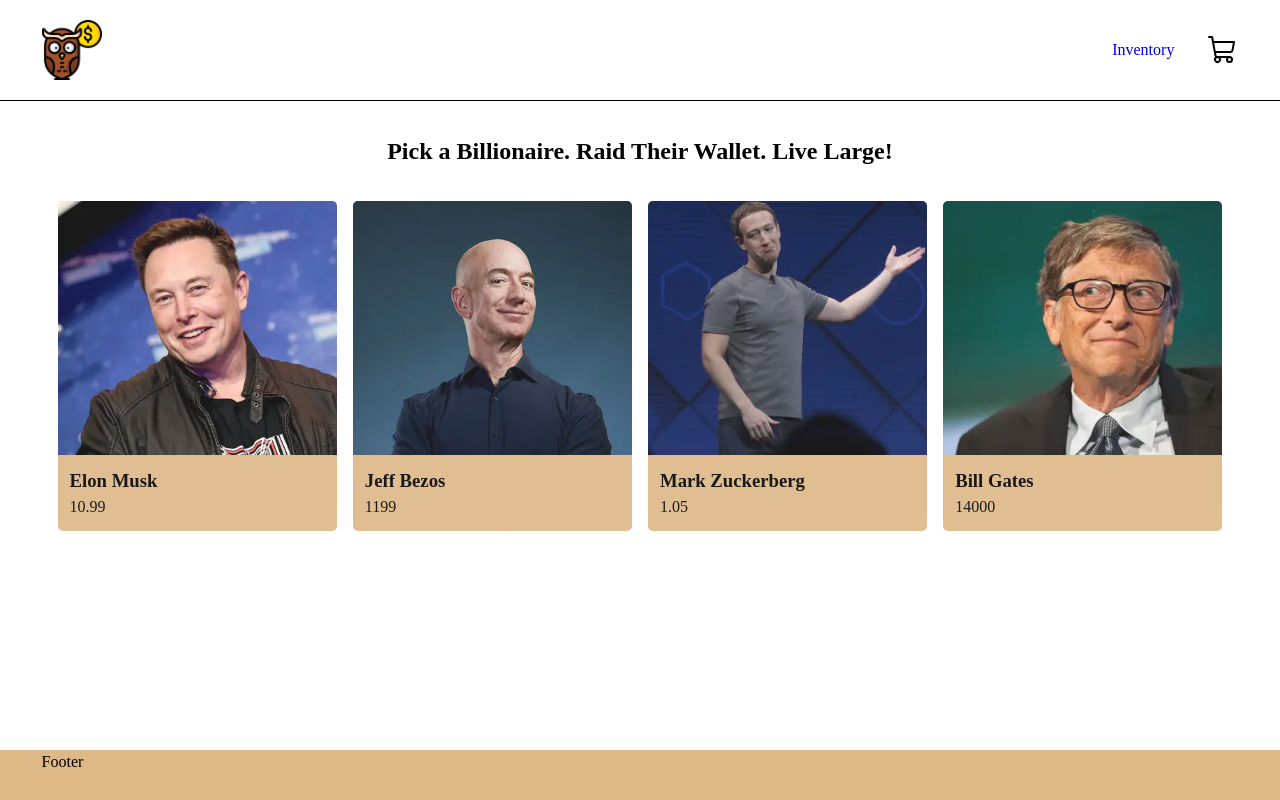
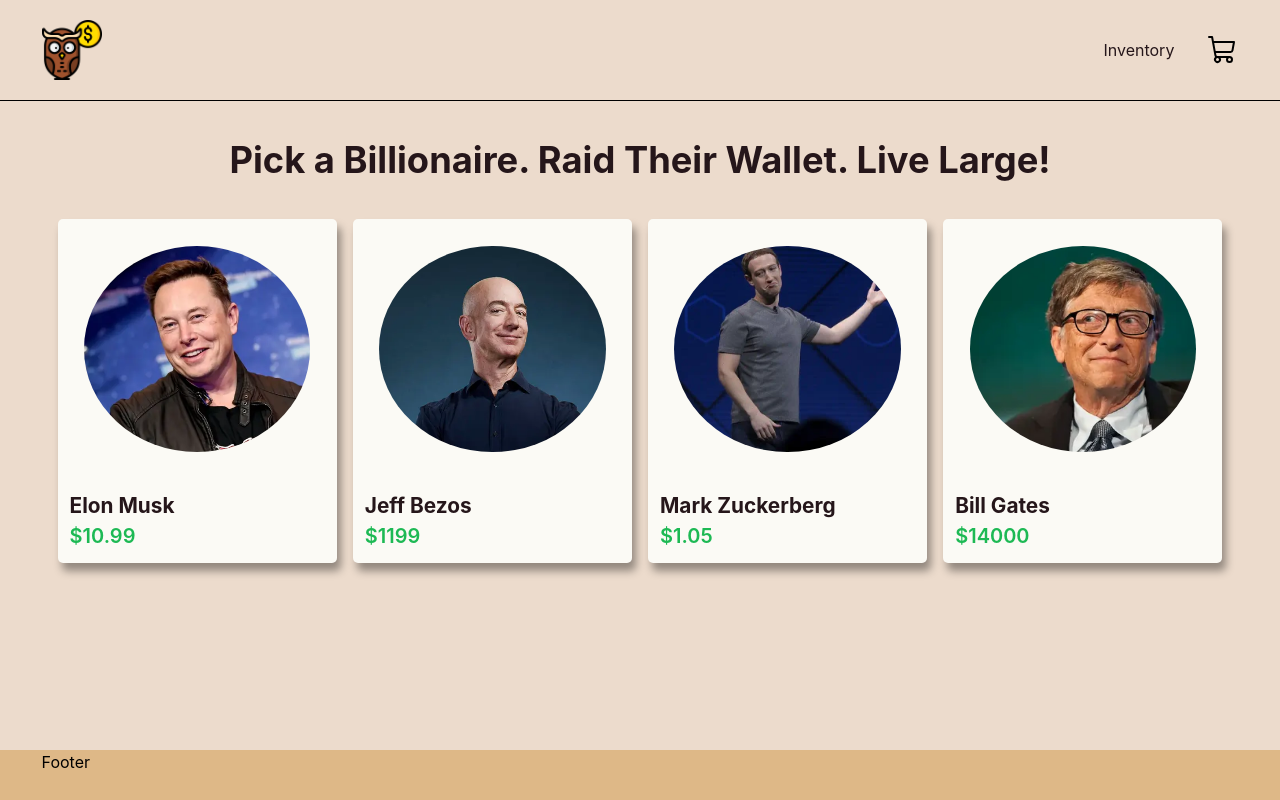
Before and after one commit to flnx/Billionaire-Cash-Splash, a React (Vite) app: page / in a window 1280 px wide. Built offline with nearby package versions, Linux system fonts and the light colour scheme.

Commit message:
Adding Dark/Light scss theme styles

```diff
--- a/src/App.tsx
+++ b/src/App.tsx
@@ -9,7 +9,7 @@
 function App() {
     return (
         <BillionaireContextProvider>
-            <div className="app">
+            <div className="app" data-theme="light">
                 <ShoppingContextProvider>
                     <Navbar />
                     <Routes>
--- a/src/components/InventoryItems/InventoryItems.tsx
+++ b/src/components/InventoryItems/InventoryItems.tsx
@@ -1,5 +1,4 @@
 import { CartItemType } from 'src/utils/ShoppingCartReducer';
-import { Product } from '../Products/Product';
 import { Item } from './Item';
 
 import styles from './InventoryItems.module.scss';
--- a/src/components/Showcase/Card.module.scss
+++ b/src/components/Showcase/Card.module.scss
@@ -2,16 +2,19 @@
     position: relative;
     flex: 1;
     cursor: pointer;
-    opacity: 0.9;
     border-radius: 5px;
-    background: burlywood;
+    background: var(--card-color);
+    color: var(--text-primary);
+    box-shadow: var(--box-shadow);
 
     .header {
+        padding: 1.65rem;
         img {
-            border-top-left-radius: 5px;
-            border-top-right-radius: 5px;
+            border-radius: 50%;
+            width: 100%;
+            // border-top-left-radius: 5px;
+            // border-top-right-radius: 5px;
             aspect-ratio: 1.1 / 1;
-            width: 100%;
             object-position: center top;
             object-fit: cover;
         }
@@ -19,6 +22,12 @@
 
     .body {
         padding: 0.75rem;
+
+        span {
+            font-size: 1.25rem;
+            color: var(--text-secondary);
+            font-weight: 600;
+        }
     }
 }
 
@@ -28,6 +37,7 @@
     width: 100%;
     height: 100%;
     position: absolute;
+    border-radius: 5px;
     background-color: #000000b9;
     cursor: not-allowed;
     color: #fff;
--- a/src/components/Showcase/Card.tsx
+++ b/src/components/Showcase/Card.tsx
@@ -24,7 +24,7 @@
 
             <div className={styles.body}>
                 <h3>{name}</h3>
-                <span aria-label="Net Worth">{netWorth}</span>
+                <span aria-label="Net Worth">${netWorth}</span>
             </div>
             {isBillionaireSelected && (
                 <div className={styles.selected}>
--- a/src/main.tsx
+++ b/src/main.tsx
@@ -3,7 +3,10 @@
 import App from './App.tsx';
 
 import './styles/reset.scss';
+import './styles/typography.scss';
 import './styles/utils.scss';
+import './styles/theme.scss';
+
 import { BrowserRouter } from 'react-router-dom';
 
 ReactDOM.createRoot(document.getElementById('root')!).render(
--- a/src/styles/theme.scss
+++ b/src/styles/theme.scss
@@ -1,17 +1,23 @@
 :root {
     --app-background-color: #ecdbcc;
-    --background: #fff;
-    --card: #fff;
-    --dashboard-background: #fff;
+    --card-color: #fbfaf5;
     --text-primary: #25161a;
-    --text-primary-light: #fff;
-    --text-secondary: rgb(113, 113, 113);
-    --text-secondary-dark: #c97959;
-    --minimalistic-box-shadow: 0 0 0 2px rgba(218, 102, 123, 1),8px 8px 0 0 rgba(218, 102, 123, 1);
+    --text-secondary: #1db954;
+    --box-shadow: 4.0px 8.0px 8.0px hsl(0deg 0% 0% / 0.38);
+}
+
+[data-theme="dark"] {
+    --app-background-color: #121212;
+    --card-color: #212121;
+    --text-primary: #fff;
+    --text-secondary: #1db954;
 }
 
 body {
     font-family: -apple-system, BlinkMacSystemFont, 'Segoe UI', Roboto, Oxygen,
         Ubuntu, Cantarell, 'Open Sans', 'Helvetica Neue', sans-serif;
+}
+
+.app {
     background: var(--app-background-color);
 }
--- a/src/styles/typography.scss
+++ b/src/styles/typography.scss
@@ -1,5 +1,5 @@
 h1 {
-    font-size: clamp(1.5rem, 1.65rem + 1.85vw, 3.5rem);
+    font-size: clamp(1.35rem, 1.35rem + 1.15vw, 2.55rem);
 }
 
 h1.smaller {
@@ -8,35 +8,25 @@
 
 h2 {
     font-size: clamp(1.1rem, 1.1rem + 1.8vw, 1.45rem);
-    font-weight: 600;
 }
 
 h3 {
     font-size: clamp(1.1rem, 0.9rem + 1.8vw, 1.3rem);
-    font-weight: 600;
 }
 
 h4 {
     font-size: clamp(1rem, 0.8rem + 0.85vw, 1.2rem);
-    font-weight: 600;
 }
 
-p {
-    font-size: 1.05rem;
-    color: var(--text-secondary);
-}
 
 h1,
 h2,
 h3,
-h4 {
+h4,
+p {
     color: var(--text-primary);
 }
 
-p {
-    color: var(--text-secondary);
+a {
+    color: var(--text-primary);
 }
-
-a {
-    color: var(--text-links);
-}
```
